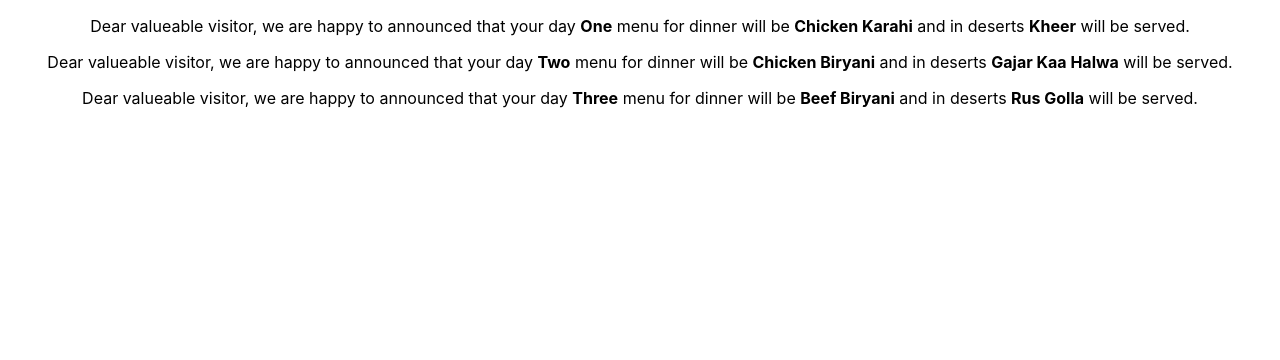
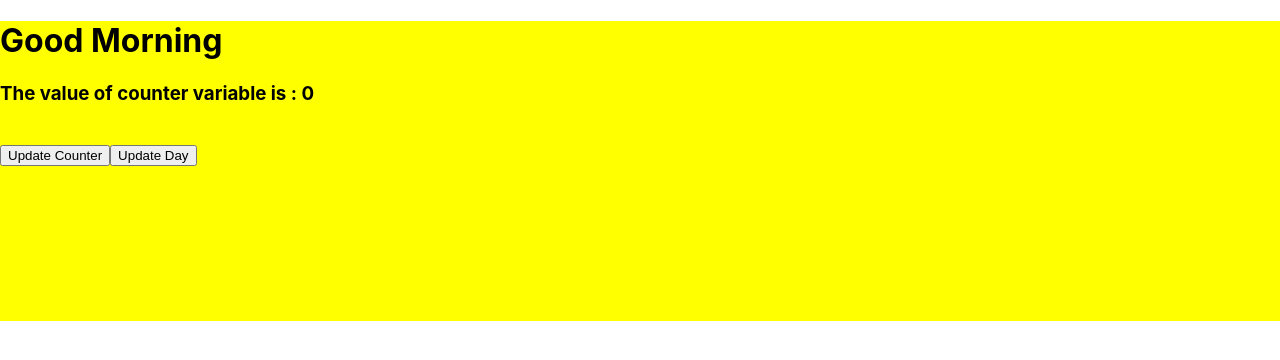
Before and after one commit to kamranajabbar/react_class, a React (Create React App) app: page / in a window 1280 px wide. Shown: the top 360 px of the page. Built offline with nearby package versions, Linux system fonts and the light colour scheme.

Commit message:
Class 4 has been ended with some new code

```diff
--- a/src/App.css
+++ b/src/App.css
@@ -1,38 +1,8 @@
-.App {
-  text-align: center;
+.box {
+  height: 300px;
+  background-color: lightgrey;
 }
 
-.App-logo {
-  height: 40vmin;
-  pointer-events: none;
+.dayLight {
+  background-color: yellow;
 }
-
-@media (prefers-reduced-motion: no-preference) {
-  .App-logo {
-    animation: App-logo-spin infinite 20s linear;
-  }
-}
-
-.App-header {
-  background-color: #282c34;
-  min-height: 100vh;
-  display: flex;
-  flex-direction: column;
-  align-items: center;
-  justify-content: center;
-  font-size: calc(10px + 2vmin);
-  color: white;
-}
-
-.App-link {
-  color: #61dafb;
-}
-
-@keyframes App-logo-spin {
-  from {
-    transform: rotate(0deg);
-  }
-  to {
-    transform: rotate(360deg);
-  }
-}
--- a/src/App.js
+++ b/src/App.js
@@ -1,14 +1,36 @@
-import React from 'react';
+import React, {useState} from 'react';
+import {Message} from './Message';
 import './App.css';
-import Dinner from './dinner';
 
 // Stateless Components
 function App() {
+  let [count, setCount] = useState(0);
+  let [isMorning, setMorning] = useState(true);
+
   return (
-    <div className="App">
-      <Dinner Day="One" dishName="Chicken Karahi" desertsName="Kheer" />
-      <Dinner Day="Two" dishName="Chicken Biryani" desertsName="Gajar Kaa Halwa" />
-      <Dinner Day="Three" dishName="Beef Biryani" desertsName="Rus Golla" />
+    /* <div className={`box dayLight`}>
+       <div className="box dayLight">
+       <div className={`box ${isMorning ? 'dayLight' : ''}`}> */
+
+    <div className={`box ${isMorning ? 'dayLight' : ''}`}>
+      <h1>Good {isMorning ? 'Morning' : 'Night'}</h1>
+
+      <Message counter={count} />
+
+      <br />
+
+      <button onClick = {
+          // () => setCount(count + 1) //Note: Same as below
+          () => setCount(++count)
+        }>
+        Update Counter
+      </button>
+
+      <button onClick = {
+          () => setMorning(!isMorning)
+        }>
+        Update Day
+      </button>
     </div>
   );
 }
--- /dev/null
+++ b/src/Message.js
@@ -0,0 +1,7 @@
+import React from 'react';
+
+export function Message (props) {
+    return (
+        <h3>The value of counter variable is : {props.counter}</h3>
+    );
+}
```
Also changed, not shown: 2 other files (tests, documents, lock files or other folders).
